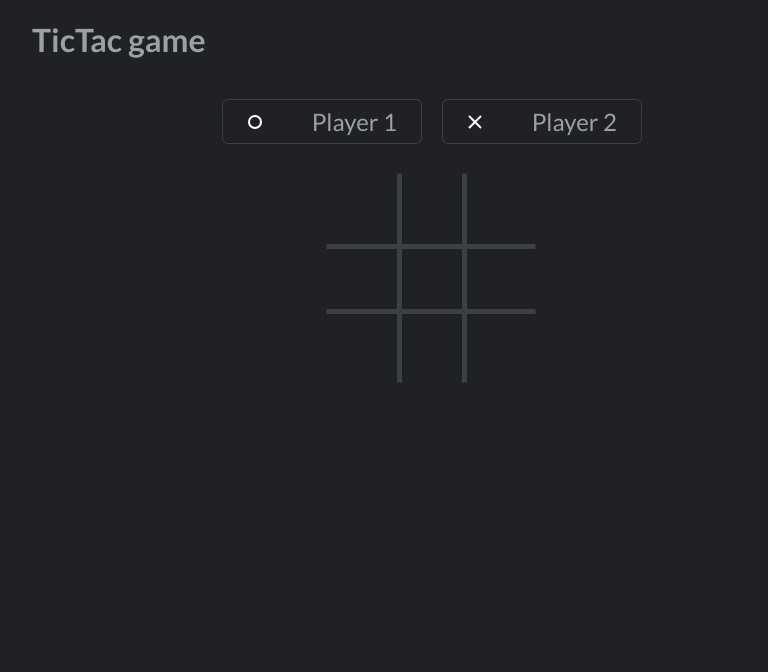
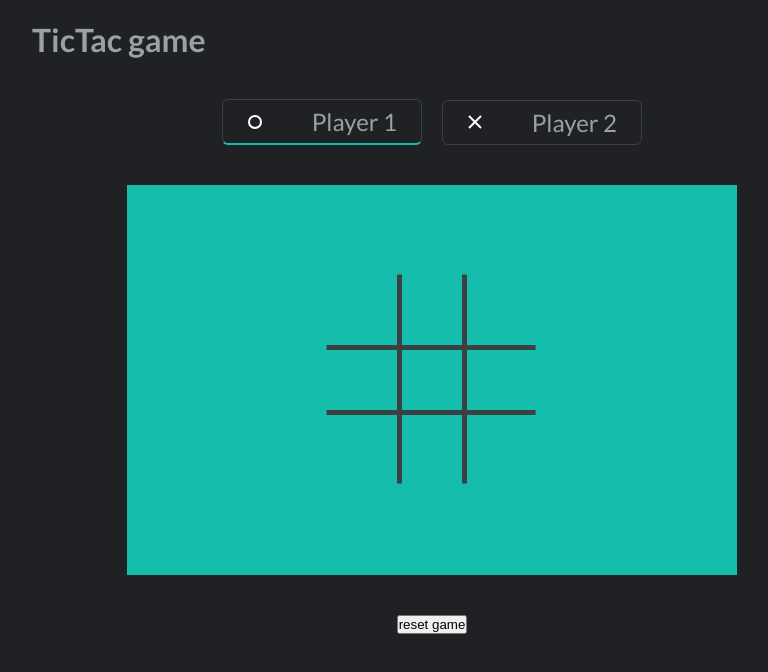
Before and after one commit to AntonOshurek/tictac-game, a React (Create React App) app: page / in a window 1280 px wide. Shown: the top 672 px of the page, without its empty margins (208-976 px from the left). Built offline with nearby package versions, Linux system fonts and the light colour scheme.

Commit message:
refactoring styles

```diff
--- a/src/components/game-board/game-board.scss
+++ b/src/components/game-board/game-board.scss
@@ -1,7 +1,7 @@
 .game-board {
   display: grid;
   grid-template-columns: 1fr;
-  grid-template-rows: min-content 1fr;
+  grid-template-rows: repeat(3, min-content);
   gap: 40px;
   max-width: 650px;
   width: 100%;
@@ -14,3 +14,14 @@
 .game-board__header {
   width: 100%;
 }
+
+.game-board__game {
+  width: 100%;
+  height: 100%;
+  display: flex;
+  justify-content: center;
+  align-items: center;
+
+  padding: 100px 100px;
+  background-color: var(--main-color);
+}
--- a/src/components/game-board/game-board.tsx
+++ b/src/components/game-board/game-board.tsx
@@ -10,10 +10,12 @@ const GameBoard = (): JSX.Element => {
         <h2 className="visually-hidden">dashboard</h2>
         <Players />
       </header>
-      <section>
+      <section className="game-board__game">
         <h2 className="visually-hidden">game board</h2>
         <Game />
       </section>
+
+      <button type="button">reset game</button>
     </section>
   );
 };
--- a/src/components/game/game.scss
+++ b/src/components/game/game.scss
@@ -1,4 +1,6 @@
 .game {
+  max-width: max-content;
+  max-height: max-content;
   display: grid;
   grid-template-columns: repeat(3, 60px);
   grid-template-rows: repeat(3, 60px);
--- a/src/components/players/players.scss
+++ b/src/components/players/players.scss
@@ -15,6 +15,10 @@
   padding: 7px 24px;
   border: 1px solid var(--border-color);
   border-radius: 6px;
+
+  &--active-player {
+    border-bottom: 2px solid var(--main-color);
+  }
 }
 
 .player__name {
--- a/src/components/players/players.tsx
+++ b/src/components/players/players.tsx
@@ -4,7 +4,7 @@ import './players.scss';
 const Players = (): JSX.Element => {
   return (
     <div className="players">
-      <div className="player__item">
+      <div className="player__item player__item--active-player">
         <svg className="player__symbol" aria-label="O" role="img" viewBox="0 0 128 128">
           <path d="M64,16A48,48 0 1,0 64,112A48,48 0 1,0 64,16"></path>
         </svg>
```
